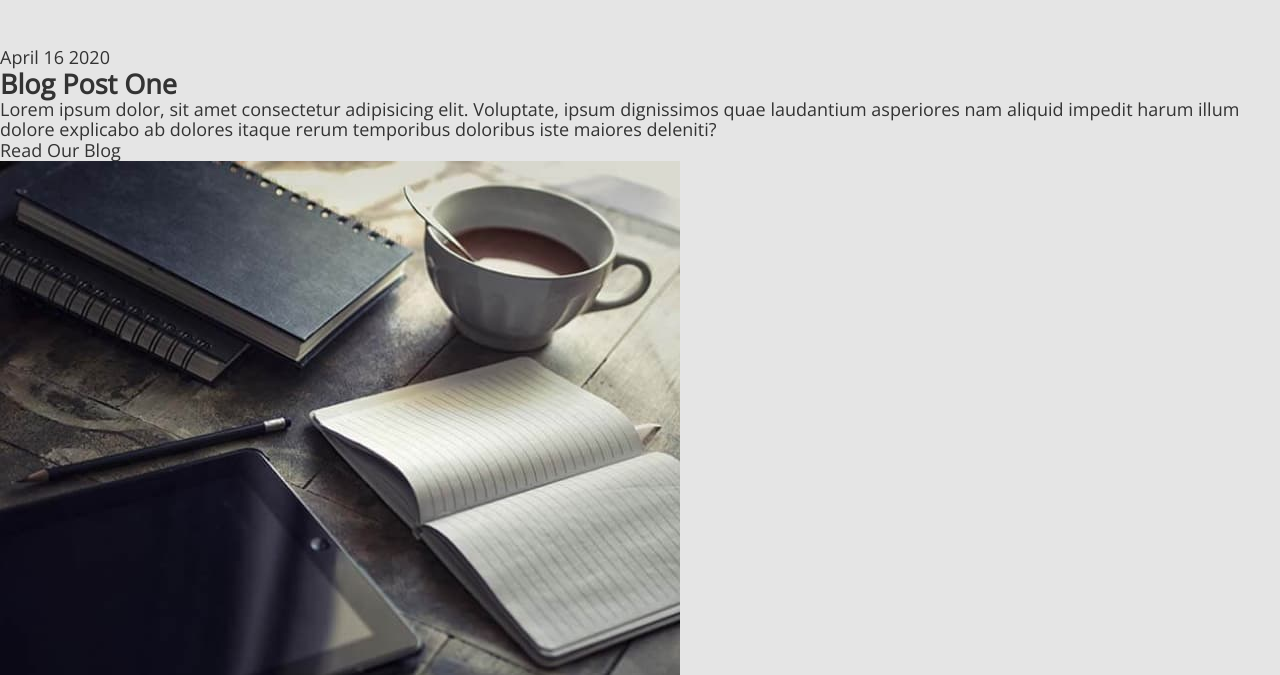
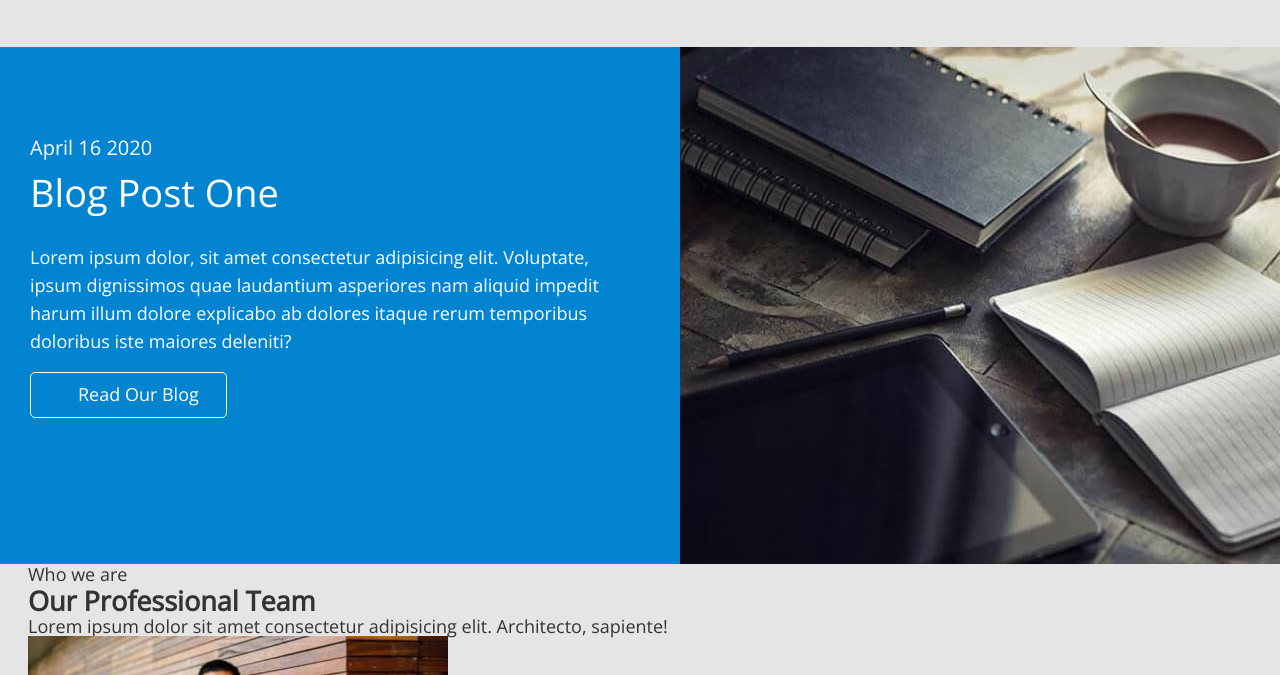
Before and after one commit to W-Sei/fson-64-devmonkeys, a plain HTML site: page index.html in a window 1280 px wide. Shown: the part 2177-2852 px from the top of the page. Drawn offline with nearby package versions, Linux system fonts and the light colour scheme.

Commit message:
finished blog

```diff
--- a/css/style.css
+++ b/css/style.css
@@ -1,5 +1,6 @@
 :root {
   --accent-color: #28a745;
+  --accent-color-blue: #0284D0;
   --primary-text-color: #333333;
   --secondary-text-color: #ffffff;
   --text-grey-color: #e9e9e9;
@@ -13,8 +14,6 @@ body {
   background-color: var(--hero-background-color);
   font-size: 18px;
 }
-
-/* Руслан, додавай бокси до кінця наявної CSS розмітки, будь-ласка :) */
 
 /* reset */
 html {
@@ -208,11 +207,9 @@ address {
   padding-bottom: 284px;
   max-width: 1360px;
   margin: 0 auto;
-  background-image: linear-gradient(
-      0deg,
+  background-image: linear-gradient(0deg,
       rgba(0, 0, 0, 0.4),
-      rgba(0, 0, 0, 0.4)
-    ),
+      rgba(0, 0, 0, 0.4)),
     url(../images/hero/hero.jpg);
   background-size: cover;
   background-repeat: no-repeat;
@@ -372,3 +369,32 @@ address {
   width: calc((100% - 40px) / 4); */
   width: calc((100% - 24px) / 4);
 }
+
+/* Blog section */
+
+.blog .container {
+  display: flex;
+  padding: 0;
+}
+
+.blog-wrapper {
+  padding: 84px 44px 84px 30px;
+  background-color: var(--accent-color-blue);
+}
+
+.blog-button {
+  color: var(--secondary-text-color);
+  border: 1px solid #ffffff;
+  border-radius: 5px;
+  background-color: transparent;
+  padding: 11px 27px 12px 47px;
+  display: inline-block;
+  transition: color var(--transition-function),
+    background-color var(--transition-function);
+}
+
+.blog-button:hover,
+.blog-button:focus {
+  background-color: var(--hero-background-color);
+  color: var(--primary-text-color);
+}
--- a/index.html
+++ b/index.html
@@ -163,7 +163,7 @@
             alt="Photo of pour team standing in the office"
             loading="lazy"
           />
-          <!-- add green container -->
+
           <div class="solution-wrapper">
             <p class="section-text-top section-text-top-light">
               What you are looking for
@@ -280,15 +280,18 @@
 
       <!-- Blog section -->
       <section class="blog">
-        <p class="blog-text">April 16 2020</p>
-        <h2 class="blog-title">Blog Post One</h2>
-        <p class="blog-text">
+      <div class="container">
+        <div class="blog-wrapper">
+        <p class="section-text-top section-text-top-light">April 16 2020</p>
+        <h2 class="section-title section-title-light">Blog Post One</h2>
+        <p class="section-text section-text-light">
           Lorem ipsum dolor, sit amet consectetur adipisicing elit. Voluptate,
           ipsum dignissimos quae laudantium asperiores nam aliquid impedit harum
           illum dolore explicabo ab dolores itaque rerum temporibus doloribus
           iste maiores deleniti?
         </p>
-        <a href="" class="blog-link link">Read Our Blog</a>
+        <a href="" class="blog-button link">Read Our Blog</a>
+        </div>
         <img
           class="blog-img"
           src="./images/blog/blog-post-1.jpg"
@@ -297,6 +300,7 @@
           height="517"
           loading="lazy"
         />
+      </div>
       </section>
 
       <!-- Who we are section -->
@@ -350,28 +354,6 @@
         </div>
       </section>
 
-      <!-- Blog section -->
-      <section class="blog">
-        <p class="blog-text">April 16 2020</p>
-        <h2 class="blog-title">Blog Post One</h2>
-        <p class="blog-text">
-          Lorem ipsum dolor, sit amet consectetur adipisicing elit. Voluptate,
-          ipsum dignissimos quae laudantium asperiores nam aliquid impedit harum
-          illum dolore explicabo ab dolores itaque rerum temporibus doloribus
-          iste maiores deleniti?
-        </p>
-        <a href="" class="blog-link link">Read Our Blog</a>
-        <img
-          class="blog-img"
-          src="./images/blog/blog-post-1.jpg"
-          alt="notebook, notedpad, pencil and a cup of coffee on the table"
-          width="680"
-          height="517"
-          loading="lazy"
-        />
-      </section>
-    </main>
-
     <!-- Footer -->
     <footer class="footer">
       <ul class="icon-list list">
```
